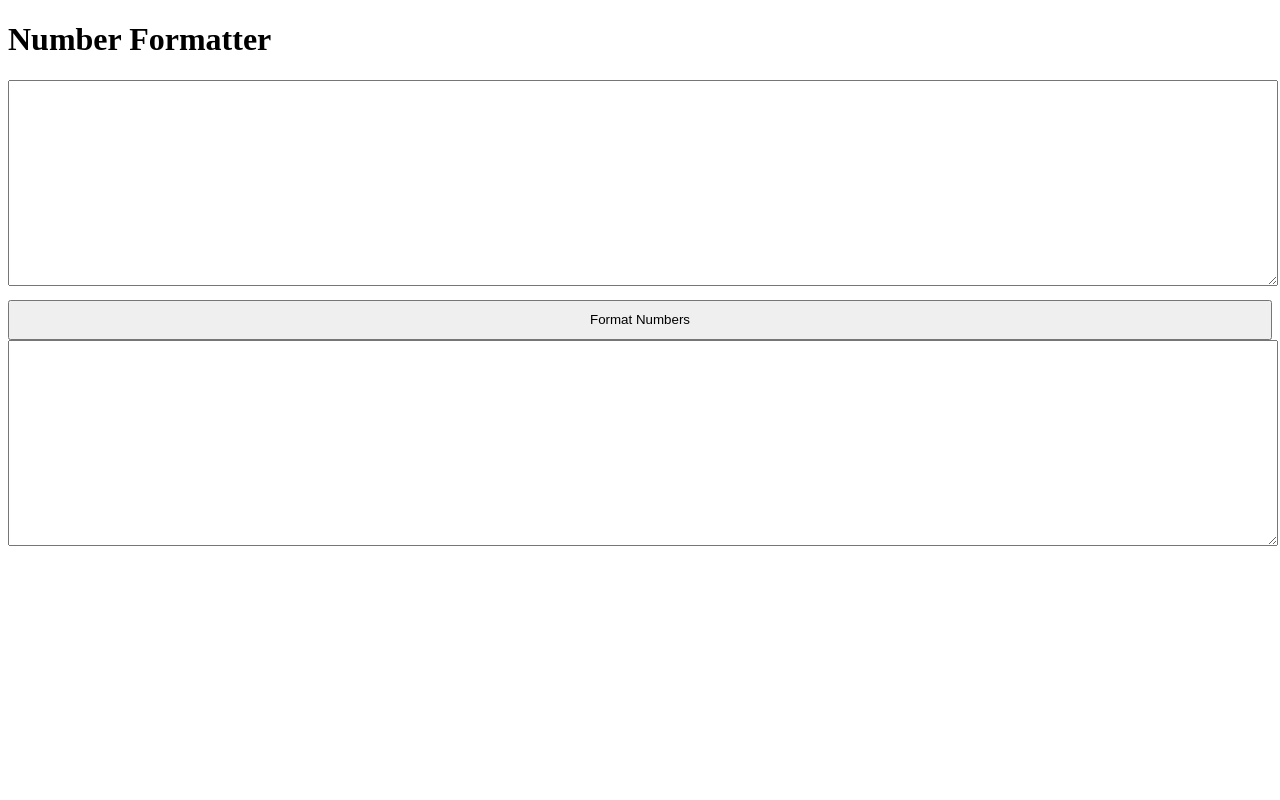
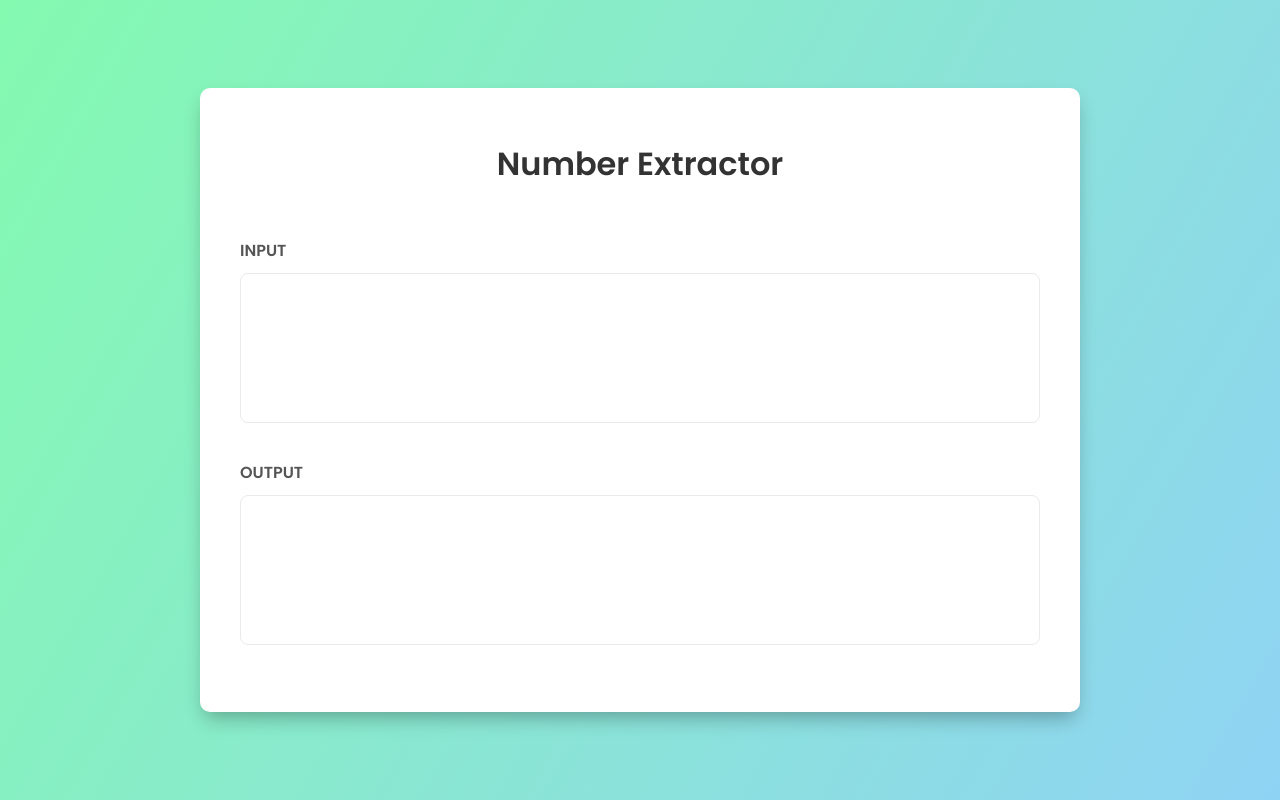
Before and after one commit to jgerman2/format, a plain HTML site: page index.html in a window 1280 px wide. Drawn offline with Linux system fonts and the light colour scheme.

Commit message:
Update index.html
riddle used AI!!!

```diff
--- a/index.html
+++ b/index.html
@@ -1,32 +1,105 @@
 <!DOCTYPE html>
-<html>
+<html lang="en">
 <head>
-    <title>Number Formatter</title>
+    <meta charset="UTF-8">
+    <meta name="viewport" content="width=device-width, initial-scale=1.0">
+    <title>Number Extractor</title>
+    <link rel="stylesheet" href="styles.css">
     <style>
+
+@import url('https://fonts.googleapis.com/css2?family=Poppins:wght@400;600&display=swap');
+
+body {
+    font-family: 'Poppins', sans-serif;
+    background: linear-gradient(120deg, #84fab0 0%, #8fd3f4 100%);
+    margin: 0;
+    padding: 0;
+    height: 100vh;
+    display: flex;
+    align-items: center;
+    justify-content: center;
+}
+
+.container {
+    max-width: 800px;
+    width: 90%;
+    background-color: #fff;
+    box-shadow: 0px 10px 20px -5px rgba(0, 0, 0, 0.3);
+    padding: 30px 40px;
+    border-radius: 10px;
+}
+
+h1 {
+    text-align: center;
+    margin-bottom: 50px;
+    color: #333;
+    font-weight: 600;
+}
+
+.box {
+    margin-bottom: 30px;
+    position: relative;
+}
+
+label {
+    font-weight: bold;
+    display: block;
+    margin-bottom: 10px;
+    color: #555;
+}
+
 textarea {
     width: 100%;
-            height: 200px;
+    height: 150px;
+    padding: 15px;
+    border: 1px solid #eaeaea;
+    box-sizing: border-box;
+    resize: none;
+    border-radius: 8px;
+    font-size: 14px;
+    transition: border 0.3s;
 }
-        button {
-            width: 100%;
-            height: 40px;
-            margin-top: 10px;
+
+textarea:focus {
+    outline: none;
+    border-color: #84fab0;
 }
+
+/* Responsive for smaller screens */
+@media (max-width: 768px) {
+    .container {
+        padding: 20px;
+    }
+
+    h1 {
+        font-size: 24px;
+    }
+
+    textarea {
+        font-size: 12px;
+    }
+}
+
   </style>
 </head>
 <body>
-    <h1>Number Formatter</h1>
-    <textarea id="input"></textarea>
-    <button onclick="formatNumbers()">Format Numbers</button>
-    <textarea id="output"></textarea>
-
-    <script>
-        function formatNumbers() {
+    <div class="container">
+        <h1>Number Extractor</h1>
+        <div class="box">
+            <label for="input">INPUT</label>
+            <textarea id="input" oninput="formatNumbers()"></textarea>
+        </div>
+        <div class="box">
+            <label for="output">OUTPUT</label>
+            <textarea id="output" readonly></textarea>
+        </div>
+    </div>
+    <script>function formatNumbers() {
       // Get the input string from the input textarea
       let input = document.getElementById('input').value;
 
-            // Split the input string into an array of strings
-            let numbers = input.split(' ');
+      // Split the input string into an array of strings using a regex to account for spaces, tabs, and newlines
+      let numbers = input.split(/\s+/);
 
       // Initialize output array
       let output = [];
```
Lines whose indentation alone changed are shown as unchanged.
